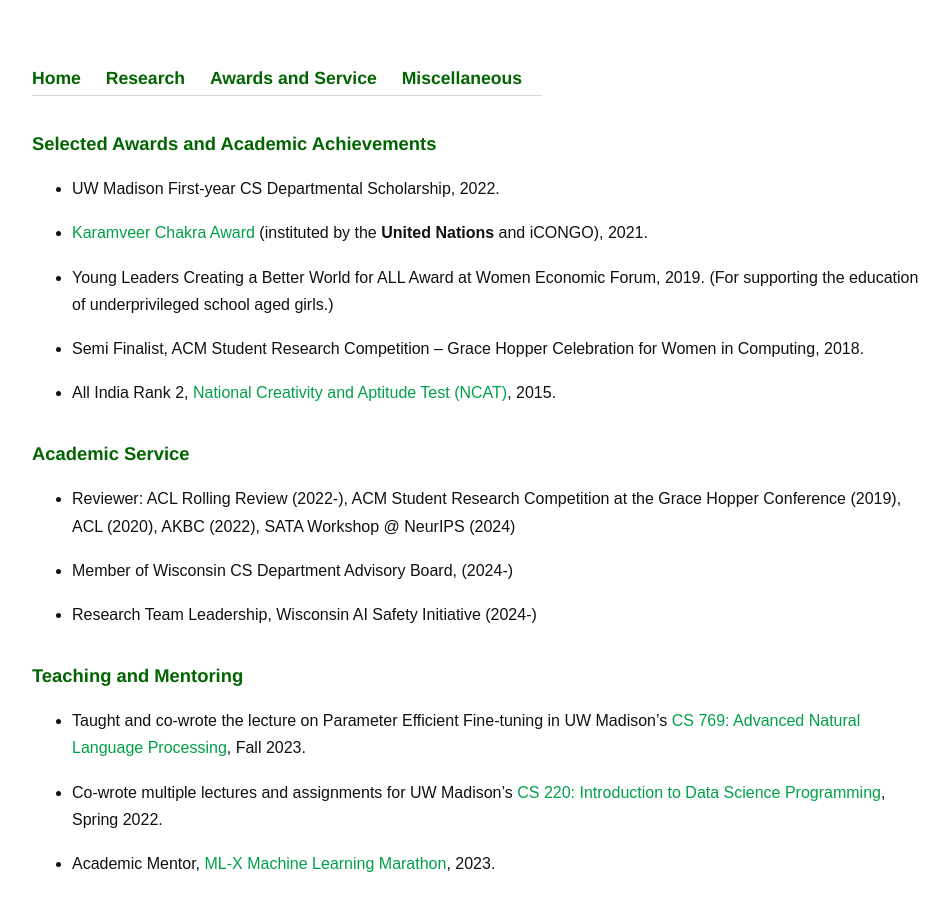
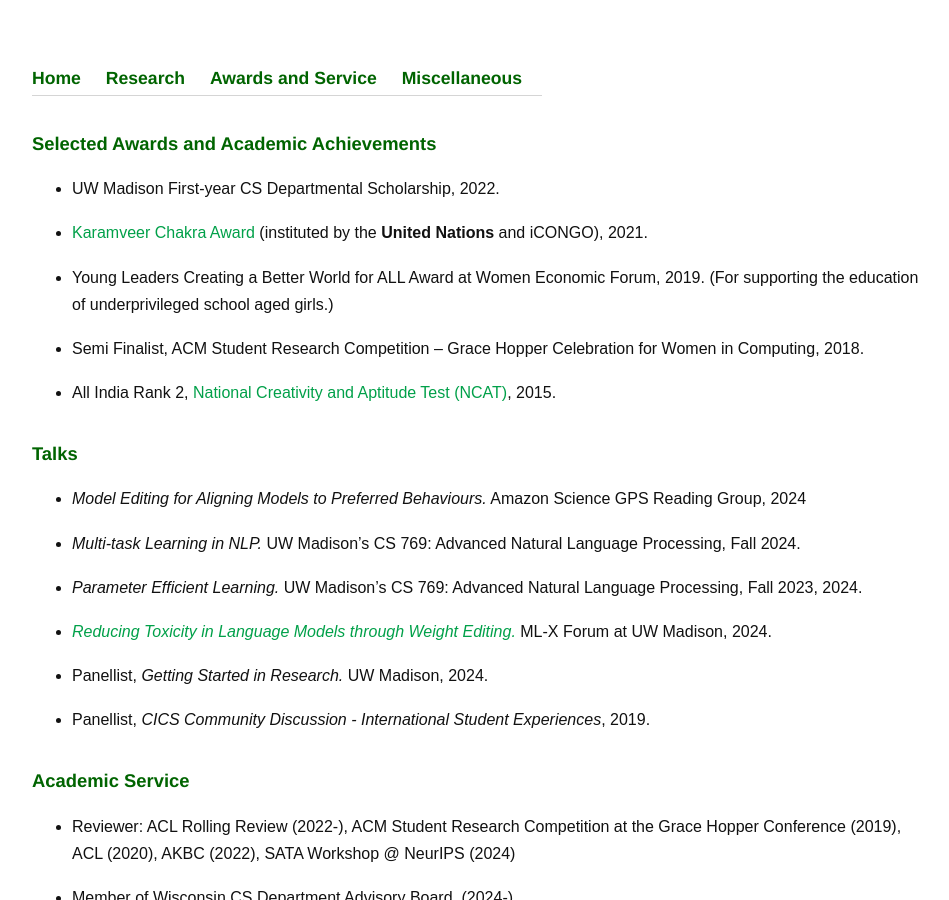
Before and after one commit to Uppaal/Uppaal.github.io, a Jekyll site: the page built from awards_service.html, in a window 1280 px wide and 900 px high. Shown: the whole window, without its empty margins (160-1109 px from the left). Built offline with Jekyll 4.4.1, drawn with Linux system fonts in a browser that asks for light colours.

Commit message:
Update awards_service.html

```diff
--- a/awards_service.html
+++ b/awards_service.html
@@ -22,6 +22,16 @@ title: Awards and Service
   <li>Young Leaders Creating a Better World for ALL Award at Women Economic Forum, 2019. (For supporting the education of underprivileged school aged girls.) </li>
   <li>Semi Finalist, ACM Student Research Competition – Grace Hopper Celebration for Women in Computing, 2018.</li>
   <li>All India Rank 2, <a href="http://ncat.co.in/">National Creativity and Aptitude Test (NCAT)</a>, 2015.</li>
+</ul>
+
+<h3>Talks</h3>
+<ul>
+  <li><i>Model Editing for Aligning Models to Preferred Behaviours.</i> Amazon Science GPS Reading Group, 2024</li>
+  <li><i>Multi-task Learning in NLP.</i> UW Madison’s CS 769: Advanced Natural Language Processing, Fall 2024.</li>
+  <li><i>Parameter Efficient Learning.</i> UW Madison’s CS 769: Advanced Natural Language Processing, Fall 2023, 2024.</li>
+  <li><i><a href="https://www.youtube.com/watch?v=SvIl4tXo66E">Reducing Toxicity in Language Models through Weight Editing.</a></i> ML-X Forum at UW Madison, 2024.</li>
+  <li>Panellist, <i>Getting Started in Research.</i> UW Madison, 2024.</li>
+  <li>Panellist, <i>CICS Community Discussion - International Student Experiences</i>, 2019.</li>
 </ul>
 
 <h3>Academic Service</h3>
```
